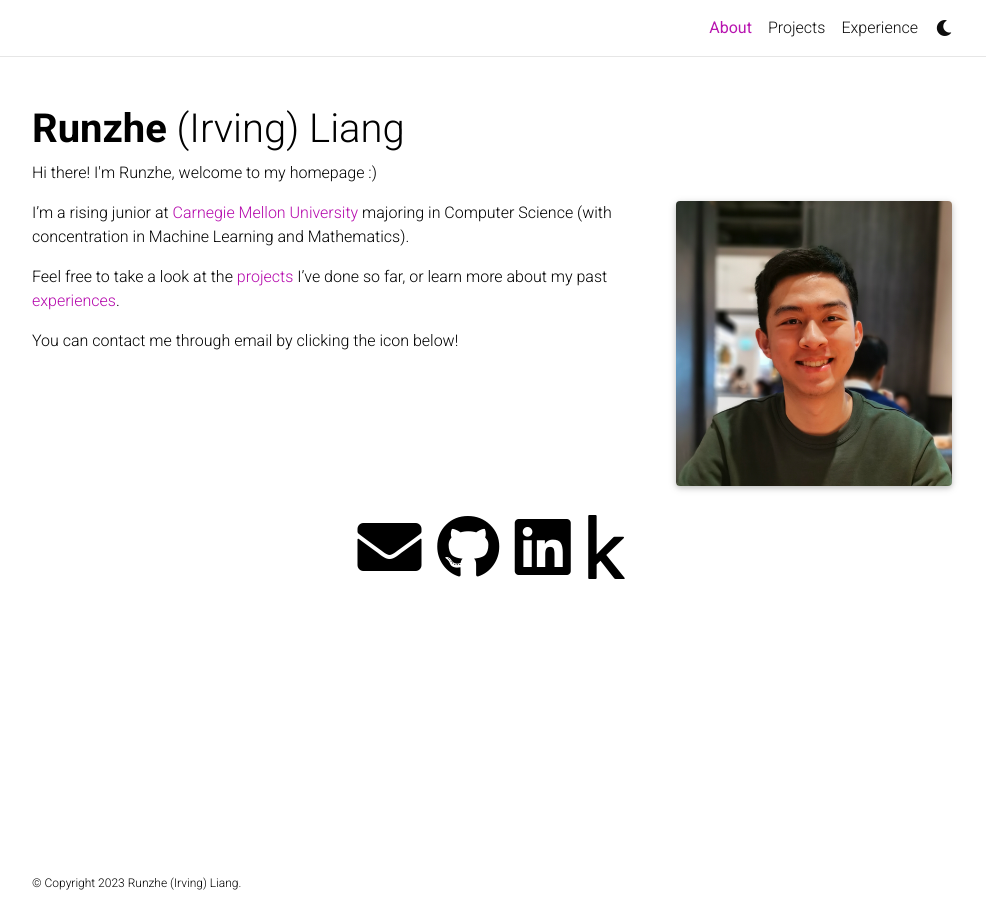
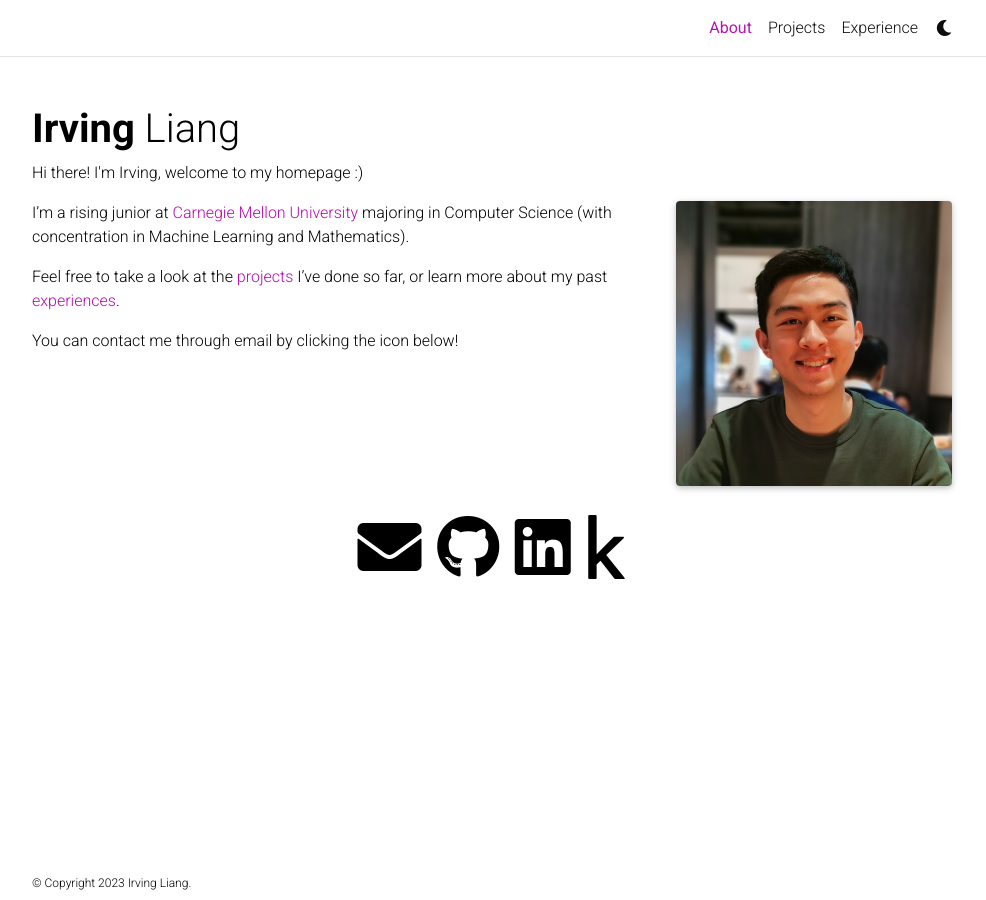
Before and after one commit to Runzhe-Liang/irving-liang.github.io, a Jekyll site: the page built from _pages/about.md, in a window 1280 px wide. Shown: the whole page, without its empty margins (148-1134 px from the left). Built offline with Jekyll 4.4.1, drawn with Linux system fonts in a browser that asks for light colours; comment, search, counter and statistics services are not loaded; a style sheet for code colours, icons or effects is not loaded.

Commit message:
minor update

```diff
--- a/_config.yml
+++ b/_config.yml
@@ -3,10 +3,10 @@
 # -----------------------------------------------------------------------------
 
 title: blank # the website title (if blank, full name will be used instead)
-first_name: Runzhe
-middle_name: (Irving)
+first_name: Irving
+middle_name:
 last_name: Liang
-email: runzheliang.work@gmail.com
+email: irvingliang.work@gmail.com
 description: > # the ">" symbol means to ignore newlines until "footer_text:"
   A simple, whitespace theme for academics. Based on [*folio](https://github.com/bogoli/-folio) design.
 footer_text: >
@@ -18,7 +18,7 @@ keywords: jekyll, jekyll-theme, academic-website, portfolio-website  # add your
 lang: en # the language of your site (for example: en, fr, cn, ru, etc.)
 icon: ⚛️  # the emoji used as the favicon (alternatively, provide image name in /assets/img/)
 
-url: https://runzhe-liang.github.io # the base hostname & protocol for your site
+url: https://irving-liang.github.io # the base hostname & protocol for your site
 baseurl:  # the subpath of your site, e.g. /blog/
 last_updated: false # set to true if you want to display last updated in the footer
 impressum_path:  # set to path to include impressum link in the footer, use the same path as permalink in a page, helps to conform with EU GDPR
@@ -71,7 +71,7 @@ github_username: Runzhe-Liang # your GitHub user name
 gitlab_username: # your GitLab user name
 twitter_username: # your Twitter handle
 mastodon_username: # your mastodon instance+username in the format instance.tld/@username
-linkedin_username: runzhe-liang # your LinkedIn user name
+linkedin_username: irving-liang # your LinkedIn user name
 telegram_username: # your Telegram user name
 scholar_userid: # your Google Scholar ID
 semanticscholar_id: # your Semantic Scholar ID
--- a/_pages/about.md
+++ b/_pages/about.md
@@ -2,7 +2,7 @@
 layout: about
 title: About
 permalink: /
-subtitle: Hi there! I'm Runzhe, welcome to my homepage :)
+subtitle: Hi there! I'm Irving, welcome to my homepage :)
 
 profile:
   align: right
```
